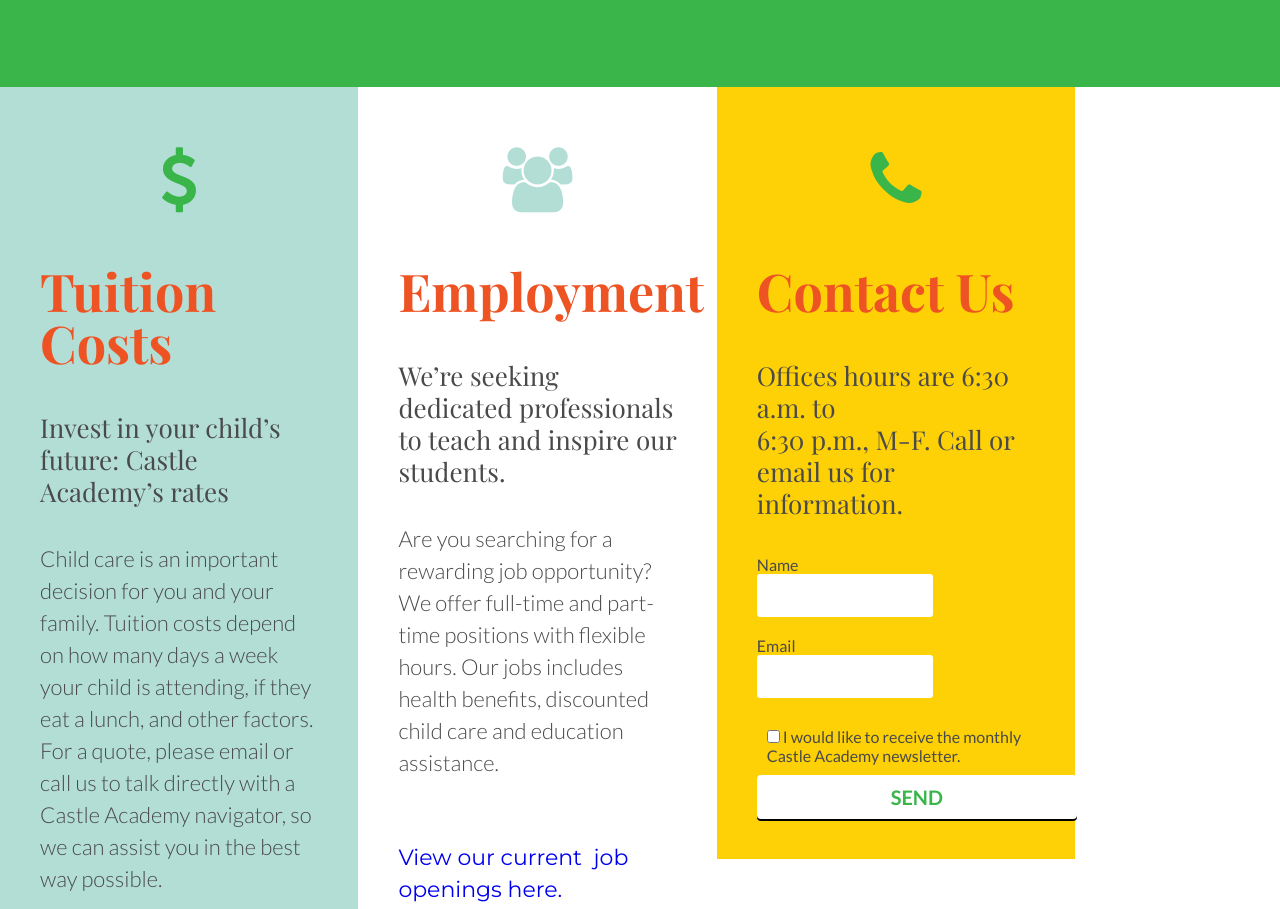
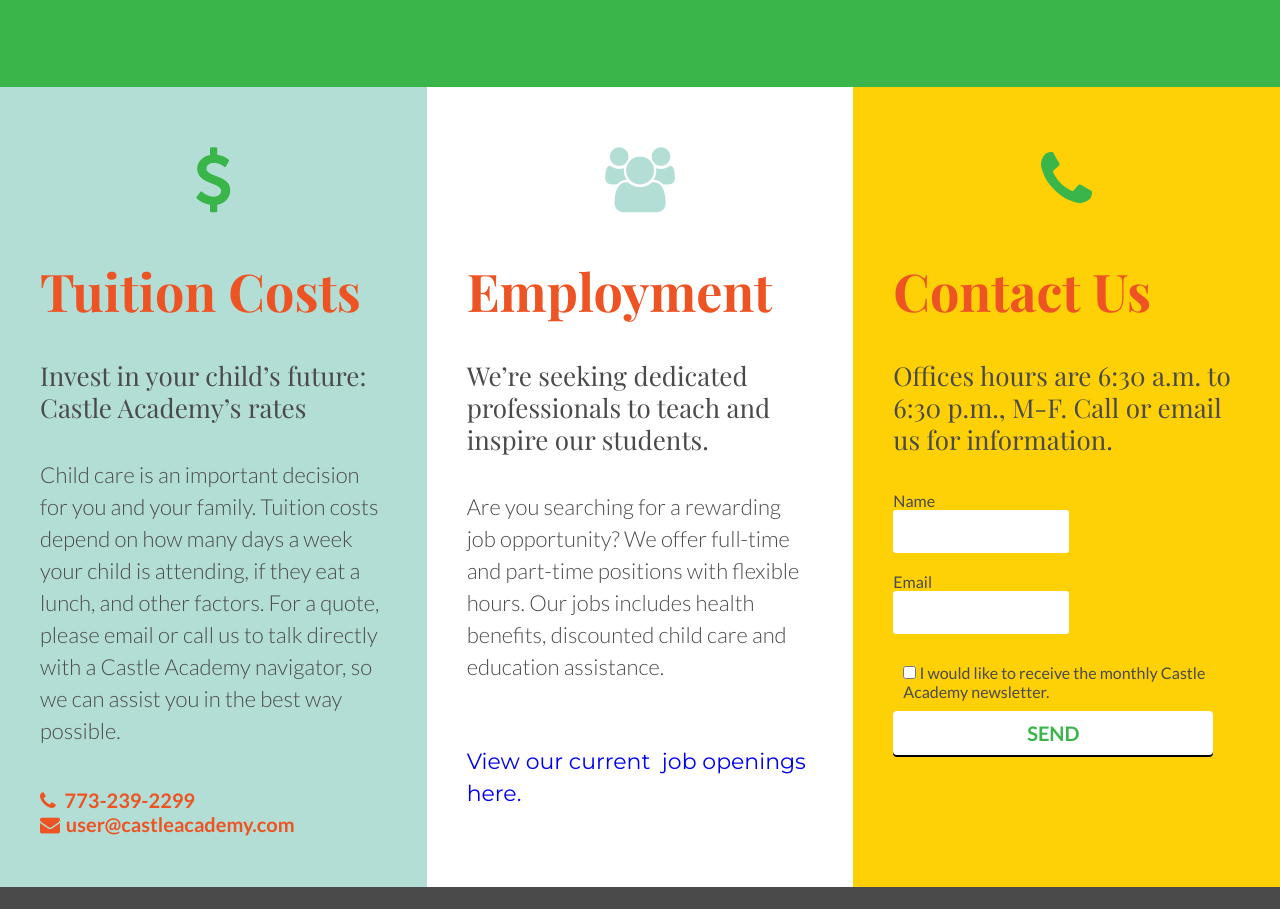
Before and after one commit to techiedodo/castle-academy, a plain HTML site: page index.html in a window 1280 px wide. Shown: the part 3578-4487 px from the top of the page. Drawn offline with nearby package versions, Linux system fonts and the light colour scheme.

Commit message:
Update 23

```diff
--- a/css/style.css
+++ b/css/style.css
@@ -75,12 +75,18 @@
  .container:after {
    clear: both;
  }
- .one-half, .one-third, .one-fourth {
+ .one-half, .one-fourth {
    width:96%;
    float:left;
    position:relative;
    min-height: 1px;
 
+ }
+ .one-third {
+  width:100%;
+  float: left;
+  position: relative;
+  min-height: 1px;
  }
 .clearfix {
   overflow: auto;
@@ -101,7 +107,7 @@
      width:46%;
    }
    .one-third {
-     width:28%;
+     width:33.3333333%;
      /*width: 33.33vw;*/
    }
    .one-fourth {
@@ -338,7 +344,9 @@
   float: left;
   background: #B3DED6;
   padding: 40px;
+  min-height:300px;
 }
+
 
 #tuition .fa-dollar {
   display: block;
@@ -376,6 +384,7 @@
   padding: 40px;
   margin: 0px;
   text-decoration: #EE5323 bold;
+  min-height:300px;
 }
 
 #employment .fa {
@@ -400,6 +409,7 @@
   background: #FED006;
   padding: 40px;
   margin: 0px;
+  min-height:300px;
 }
 
 #contactus .fa {
@@ -409,6 +419,22 @@
   text-align: center;
   padding: 20px 20px 0px 20px;
 }
+
+@media (min-width: 768px) {
+   #tuition, #employment, #contactus {
+     min-height: 1030px;
+   }
+ }
+@media (min-width: 1024px) {
+   #tuition, #employment, #contactus {
+     min-height: 940px;
+   }
+ }
+ @media (min-width: 1280px) {
+   #tuition, #employment, #contactus {
+     min-height: 800px;
+   }
+ }
 
 input {
     display: block;
```
